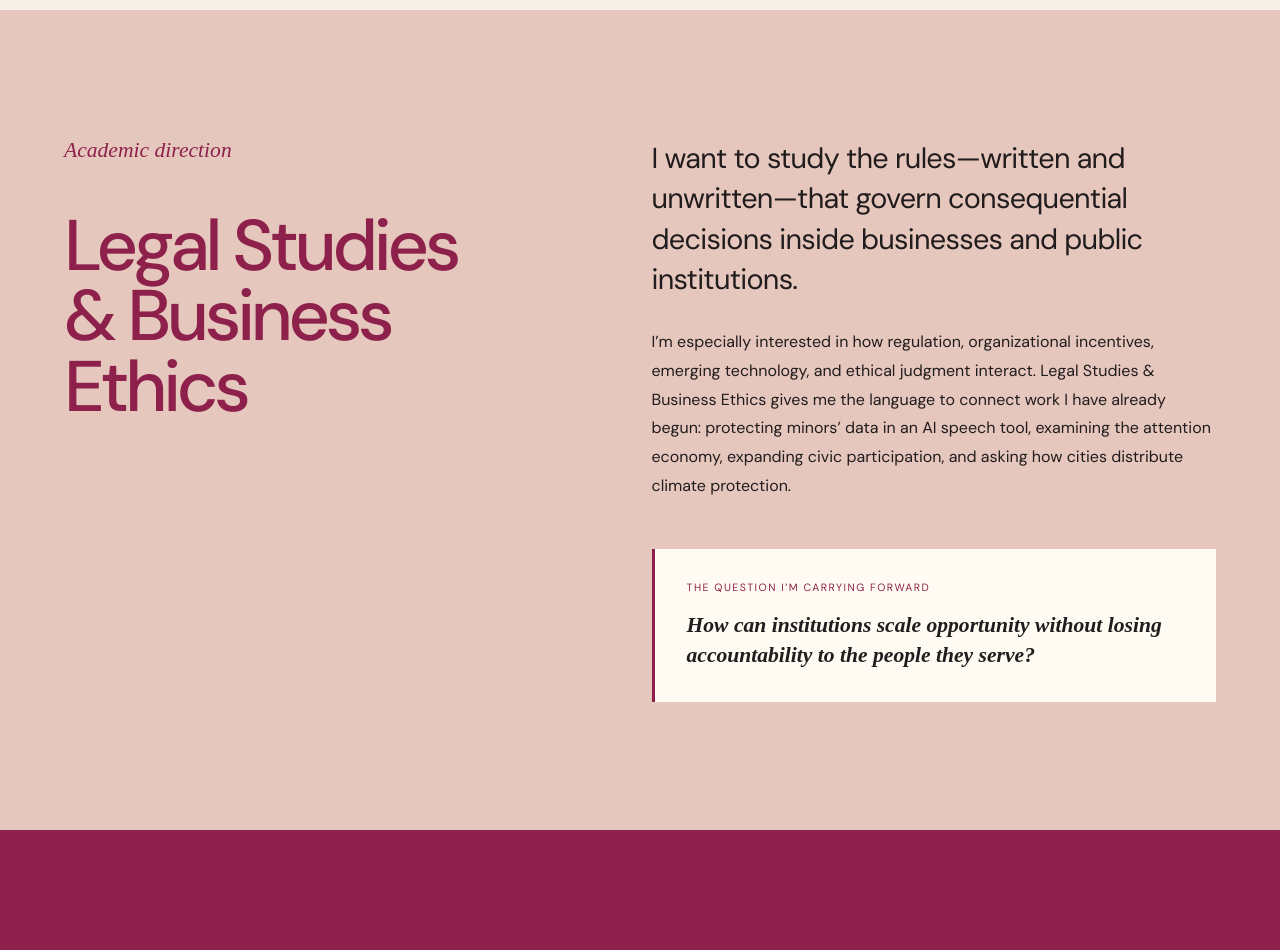
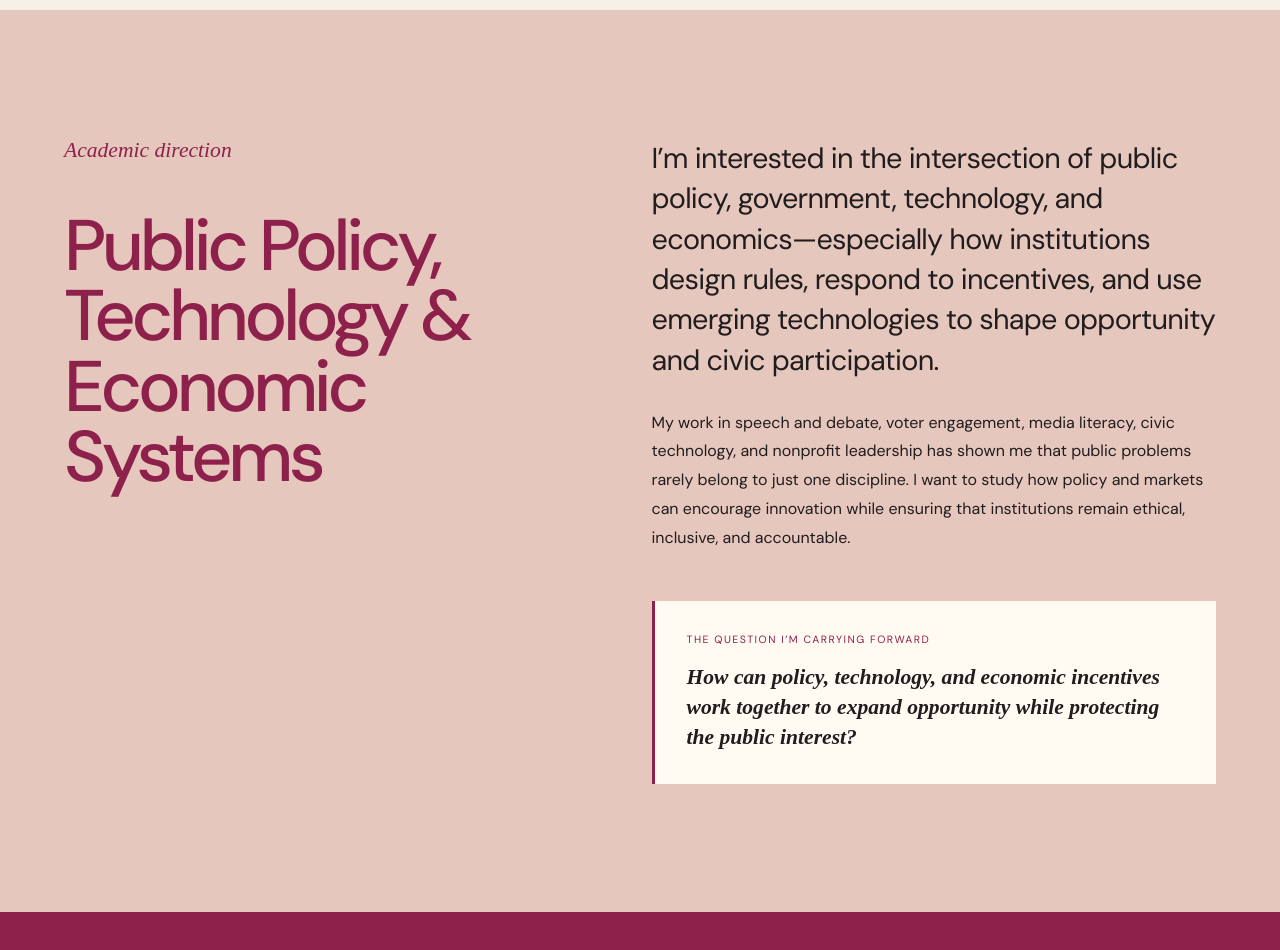
Before and after one commit to msssyamala/nidhimaddi.com, a Next.js app: page / in a window 1280 px wide. Shown: the part 1980-2930 px from the top of the page. Built offline with nearby package versions, Linux system fonts and the light colour scheme; a web font is replaced by a local one.

Commit message:
Clarify interdisciplinary academic direction

```diff
--- a/app/page.tsx
+++ b/app/page.tsx
@@ -46,8 +46,8 @@ export default function Home() {
       </section>
 
       <section className="academicDirection section">
-        <div className="directionText"><p className="chapter">Academic direction</p><h2>Legal Studies<br />&amp; Business Ethics</h2></div>
-        <div className="directionBody"><p className="largeCopy">I want to study the rules—written and unwritten—that govern consequential decisions inside businesses and public institutions.</p><p>I’m especially interested in how regulation, organizational incentives, emerging technology, and ethical judgment interact. Legal Studies &amp; Business Ethics gives me the language to connect work I have already begun: protecting minors’ data in an AI speech tool, examining the attention economy, expanding civic participation, and asking how cities distribute climate protection.</p><div className="questionCard"><span>The question I’m carrying forward</span><strong>How can institutions scale opportunity without losing accountability to the people they serve?</strong></div></div>
+        <div className="directionText"><p className="chapter">Academic direction</p><h2>Public Policy,<br />Technology &amp;<br />Economic Systems</h2></div>
+        <div className="directionBody"><p className="largeCopy">I’m interested in the intersection of public policy, government, technology, and economics—especially how institutions design rules, respond to incentives, and use emerging technologies to shape opportunity and civic participation.</p><p>My work in speech and debate, voter engagement, media literacy, civic technology, and nonprofit leadership has shown me that public problems rarely belong to just one discipline. I want to study how policy and markets can encourage innovation while ensuring that institutions remain ethical, inclusive, and accountable.</p><div className="questionCard"><span>The question I’m carrying forward</span><strong>How can policy, technology, and economic incentives work together to expand opportunity while protecting the public interest?</strong></div></div>
       </section>
 
       <section className="work section" id="work">
```
Also changed, not shown: 1 other file (tests, documents, lock files or other folders).
